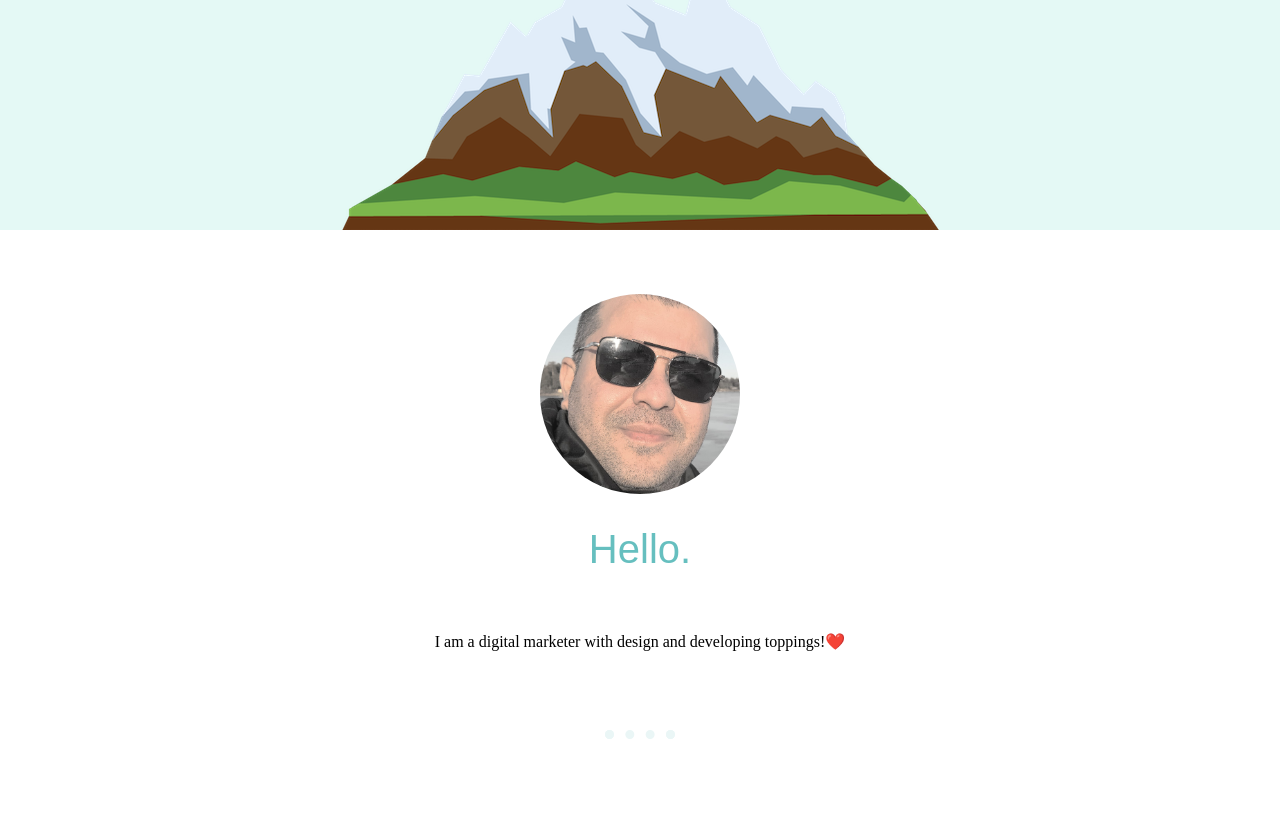
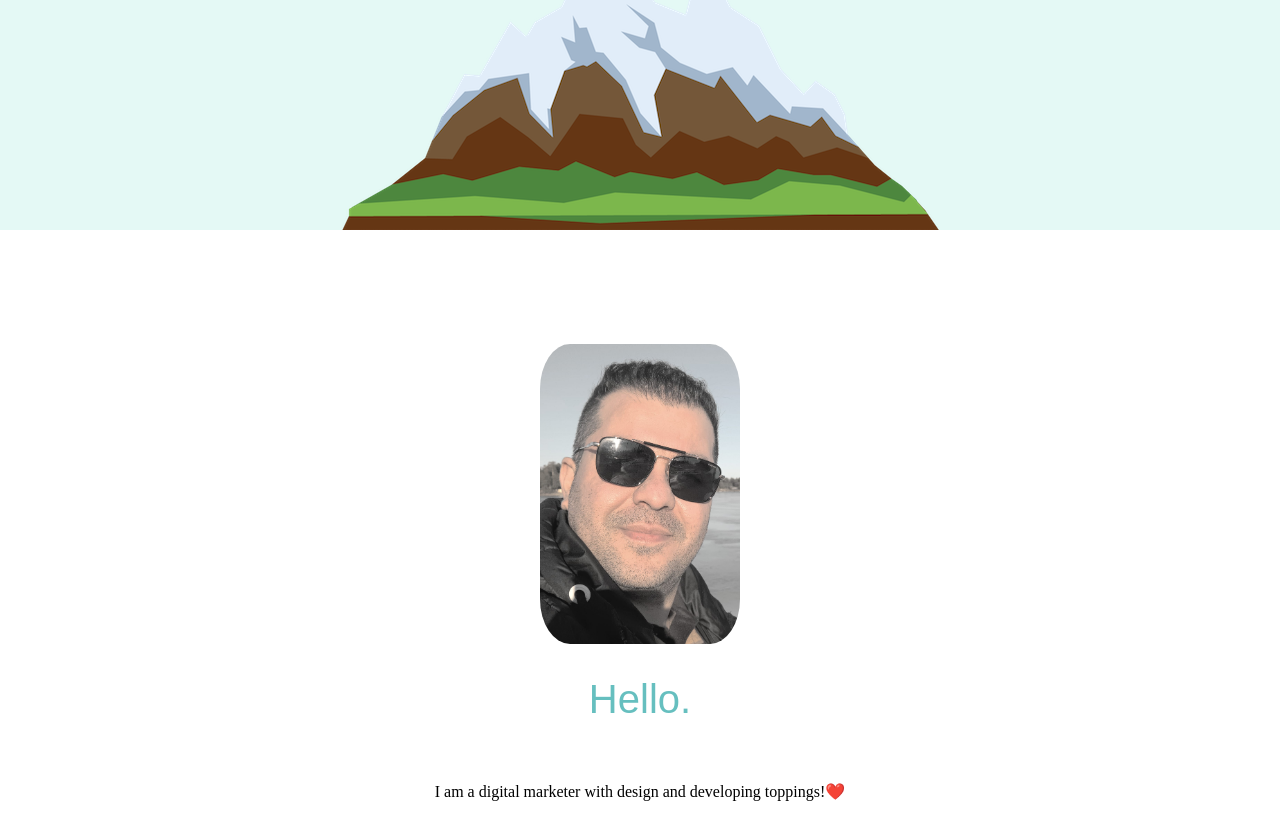
Before and after one commit to Danialp87/My-Personal-Website, a plain HTML site: page index.html in a window 1280 px wide. Shown: the part 503-1339 px from the top of the page. Drawn offline with Linux system fonts and the light colour scheme.

Commit message:
Image shape change
Profile image circle to 15% radius

```diff
--- a/css/style.css
+++ b/css/style.css
@@ -60,13 +60,13 @@ h3 {
 }
 
 .middle-container {
-    margin: 100px 0;
+    margin: 200px 0;
 }
 .profile-img {
   display: block;
   width: 200px;
-  height: 200px;
-  border-radius: 50%;
+  height: 300px;
+  border-radius: 15%;
   object-fit: cover; /* optional, to ensure the image fills the entire circle */
 }
 hr {
```
Also changed, not shown: index.html (+2 -9 lines).
